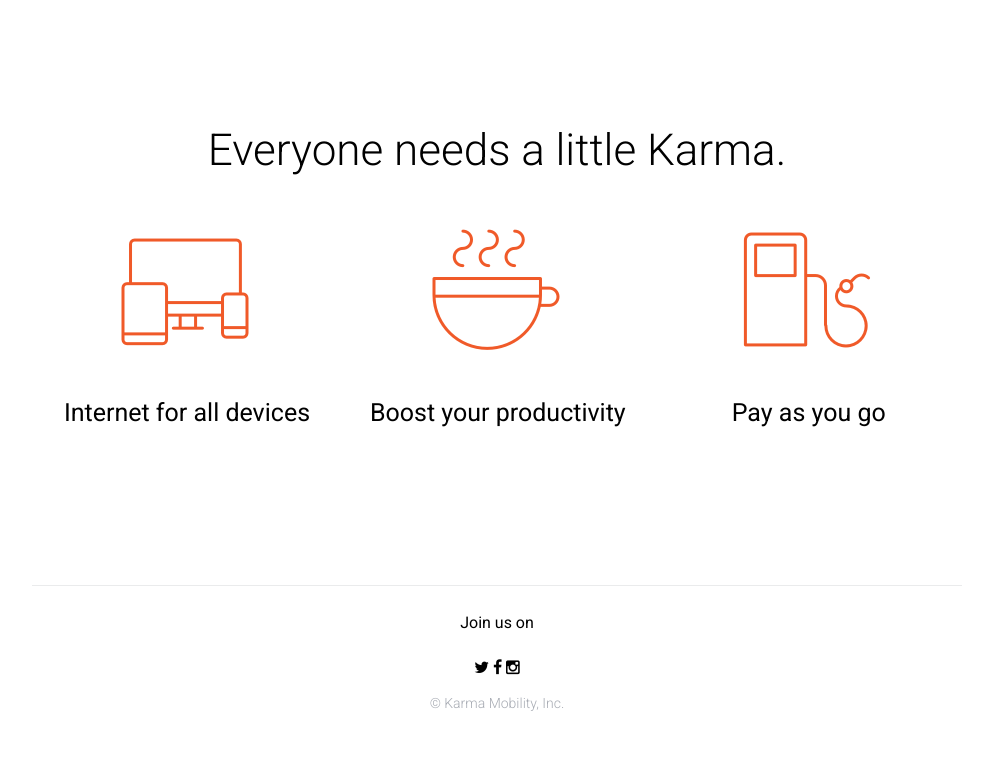
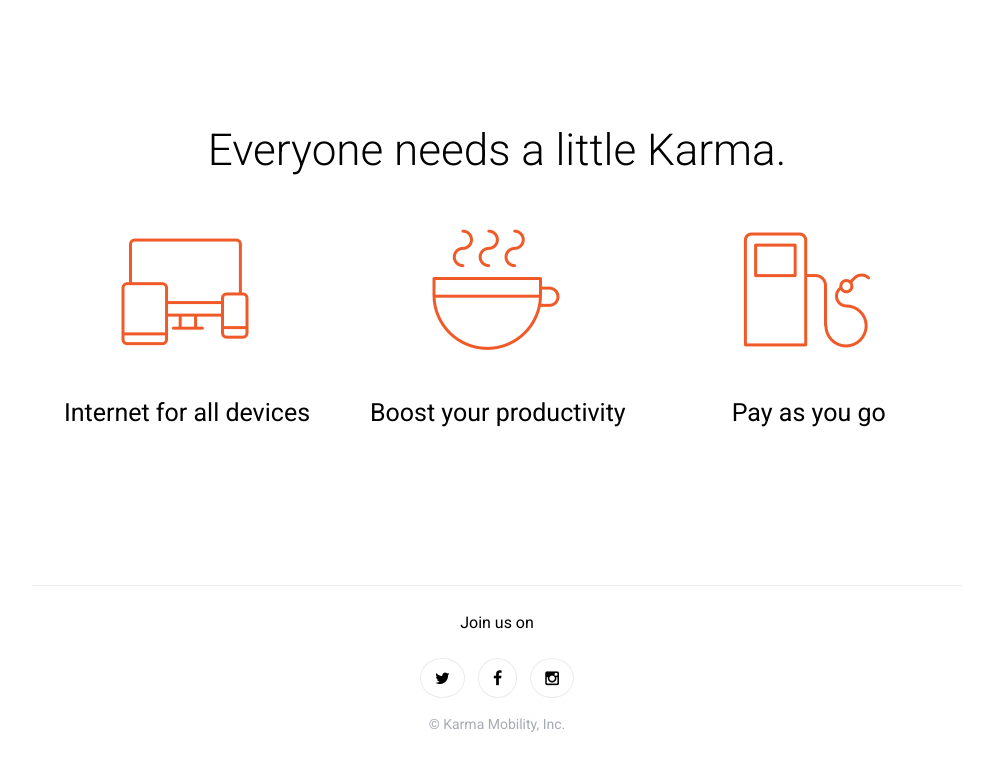
Before and after one commit to natashahakun/startup-landing-page, a plain HTML site: page index.html in a window 1280 px wide. Shown: the part 737-1508 px from the top of the page, without its empty margins (143-1136 px from the left). Drawn offline with Linux system fonts and the light colour scheme.

Commit message:
Add favicon.

```diff
--- a/index.html
+++ b/index.html
@@ -6,8 +6,9 @@
   <link rel="stylesheet" type="text/css" href="normalize.css">
   <link rel="stylesheet" type="text/css" href="style.css">
   <link href="http://fonts.googleapis.com/css?family=Roboto:400,500,300" rel="stylesheet" type="text/css">
-  <!-- <link href="//maxcdn.bootstrapcdn.com/font-awesome/4.2.0/css/font-awesome.min.css" rel="stylesheet"> -->
+ <!--  <link href="//maxcdn.bootstrapcdn.com/font-awesome/4.2.0/css/font-awesome.min.css" rel="stylesheet"> -->
   <link href="font-awesome.min.css" rel="stylesheet">
+  <link rel="shortcut icon" type="image/x-icon"  href="favicon.ico">
 </head>
 
 <body>
--- a/style.css
+++ b/style.css
@@ -171,7 +171,7 @@
 .content-footer span {
   color: #a7abb3;
   font-size: 14px;
-  font-weight: 300;
+  font-weight: 400;
 }
 
 .footer-links {
@@ -181,4 +181,9 @@
 
 .footer-links li {
   display: inline-block;
+  border: 1px solid #eaebec;
+  border-radius: 50%;
+  padding: 1% 1.5%;
+  margin-left: .5%;
+  margin-right: .5%;
 }
```
Also changed, not shown: favicon.ico (added).
